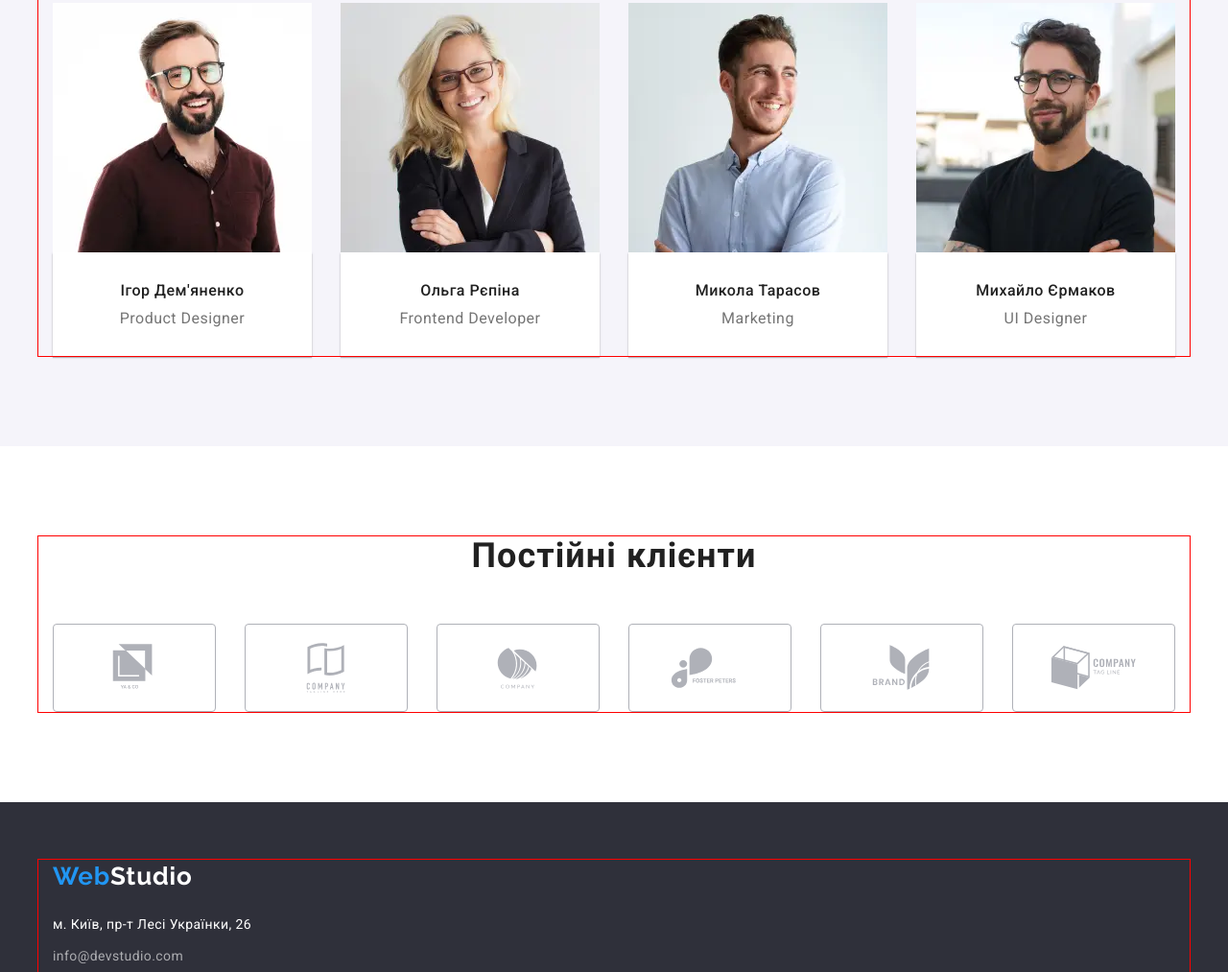
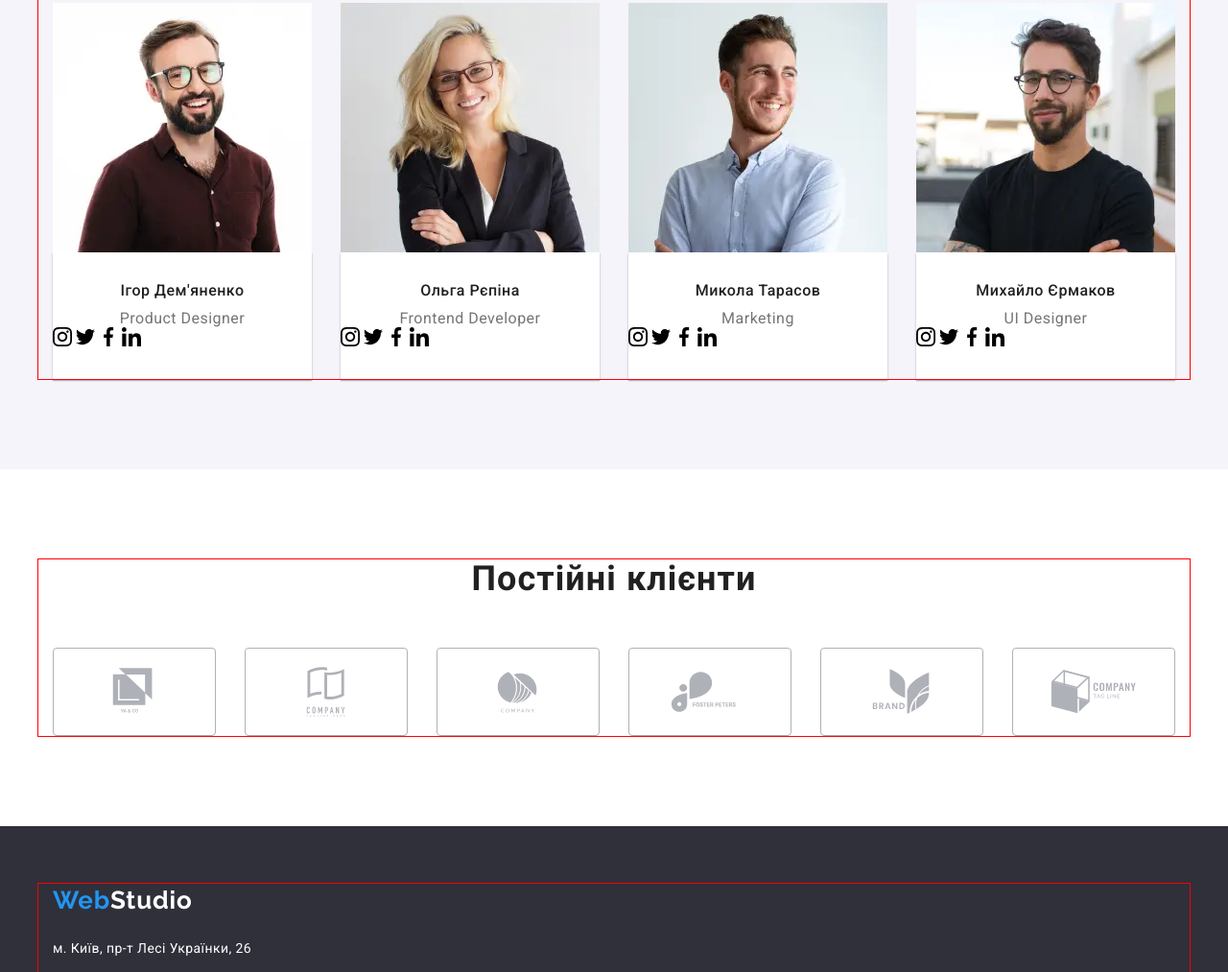
Before and after one commit to ostap-sushko/webstudio123, a plain HTML site: page index.html in a window 1280 px wide. Shown: the part 1787-2800 px from the top of the page at 96% size. Drawn offline with nearby package versions, Linux system fonts and the light colour scheme.

Commit message:
уцвв

```diff
--- a/css/style.css
+++ b/css/style.css
@@ -53,7 +53,7 @@ body {
 .nav-list{
 display: flex;
 gap: 50px;
-margin-right: 315px;
+
 }
 .nav-link:hover {
   color: var(--accent-color);
@@ -71,7 +71,8 @@ margin-right: 315px;
 }
 .header-list{
 display: flex;
-gap: 50px;
+gap: 30px;
+margin-left: auto;
 }
 .header-link:hover {
   color: var(--accent-color);
@@ -79,6 +80,9 @@ gap: 50px;
   font-weight: 500;
   line-height: 1.14;
   letter-spacing: 0.28px;
+  .header-icon{
+    fill: var(--accent-color);
+  }
 }
 .header-link {
   color: var(--additional-text);
@@ -86,7 +90,9 @@ gap: 50px;
   font-weight: 500;
   line-height: 1.14;
   letter-spacing: 0.28px;
-
+  display: flex;
+  align-items: center;
+  gap: 10px;
 }
 .header-icon{
 width: 16px;
@@ -94,9 +100,12 @@ height: 12px;
 fill: var(--additional-text);
 }
 .header-item:last-child{
-width: 10px;
-height: 16px;
-fill: var(--additional-text);
+  .header-icon{
+    width: 10px;
+    height: 16px;
+    fill: var(--additional-text);
+  }
+
 }
 
 
@@ -326,13 +335,19 @@ box-shadow: 0px 1px 3px 0px rgba(0, 0, 0, 0.12), 0px 1px 1px 0px rgba(0, 0, 0, 0
   line-height: 1.187;
   letter-spacing: 0.48px;
 }
+.team-link{
 
+}
+.team-icon{
+  width: 20px;
+height: 20px;
+}
 
 .client{
   padding-top: 94px;
   padding-bottom: 94px;
 }
-.client-text{
+.client-title{
 color: var(--text-color);
 text-align: center;
 font-size: 36px;
--- a/index.html
+++ b/index.html
@@ -113,22 +113,76 @@
     <li class="team-item">
         <img src="./img/ihordemyanenko.webp" alt="Ігор дем'янко" class="team-img">
         <div class="div-item"><h3 class="team-title">Ігор Дем'яненко</h3>
-        <p class="team-text">Product Designer</p></div>
+        <p class="team-text">Product Designer</p>
+        <a href="" class="team-link"><svg class="team-icon">
+            <use href="./img/symbol-defs.svg#icon-instagram"></use>
+        </svg></a>
+        <a href="" class="team-link"><svg class="team-icon">
+            <use href="./img/symbol-defs.svg#icon-twitter"></use>
+        </svg></a>
+        <a href="" class="team-link"><svg class="team-icon">
+            <use href="./img/symbol-defs.svg#icon-facebook"></use>
+        </svg></a>
+        <a href="" class="team-link"><svg class="team-icon">
+            <use href="./img/symbol-defs.svg#icon-linkedin"></use>
+        </svg></a>
+    </div>
+
     </li>
     <li class="team-item">
         <img src="./img/olgarepina.webp" alt="Ольга Рєпіна" class="team-img">
     <div class="div-item"><h3 class="team-title">Ольга Рєпіна</h3>
-        <p class="team-text">Frontend Developer</p></div>
+        <p class="team-text">Frontend Developer</p>
+        <a href="" class="team-link"><svg class="team-icon">
+            <use href="./img/symbol-defs.svg#icon-instagram"></use>
+        </svg></a>
+        <a href="" class="team-link"><svg class="team-icon">
+            <use href="./img/symbol-defs.svg#icon-twitter"></use>
+        </svg></a>
+        <a href="" class="team-link"><svg class="team-icon">
+            <use href="./img/symbol-defs.svg#icon-facebook"></use>
+        </svg></a>
+        <a href="" class="team-link"><svg class="team-icon">
+            <use href="./img/symbol-defs.svg#icon-linkedin"></use>
+        </svg></a>
+    </div>
+
     </li>
     <li class="team-item">
         <img src="./img/mykolatarasov.webp" alt="Микола Тарасов" class="team-img">
     <div class="div-item"><h3 class="team-title">Микола Тарасов</h3>
-        <p class="team-text">Marketing</p></div>
+        <p class="team-text">Marketing</p>
+        <a href="" class="team-link"><svg class="team-icon">
+            <use href="./img/symbol-defs.svg#icon-instagram"></use>
+        </svg></a>
+        <a href="" class="team-link"><svg class="team-icon">
+            <use href="./img/symbol-defs.svg#icon-twitter"></use>
+        </svg></a>
+        <a href="" class="team-link"><svg class="team-icon">
+            <use href="./img/symbol-defs.svg#icon-facebook"></use>
+        </svg></a>
+        <a href="" class="team-link"><svg class="team-icon">
+            <use href="./img/symbol-defs.svg#icon-linkedin"></use>
+        </svg></a>
+    </div>
     </li>
     <li class="team-item">
         <img src="./img/mykhailoyermakov.webp" alt="Михайло Єрмаков" class="team-img">
     <div class="div-item"><h3 class="team-title">Михайло Єрмаков</h3>
-        <p class="team-text">UI Designer</p></div>
+        <p class="team-text">UI Designer</p>
+        <a href="" class="team-link"><svg class="team-icon">
+            <use href="./img/symbol-defs.svg#icon-instagram"></use>
+        </svg></a>
+        <a href="" class="team-link"><svg class="team-icon">
+            <use  href="./img/symbol-defs.svg#icon-twitter"></use>
+        </svg></a>
+        <a href="" class="team-link"><svg class="team-icon">
+            <use href="./img/symbol-defs.svg#icon-facebook"></use>
+        </svg></a>
+        <a href="" class="team-link"><svg class="team-icon">
+            <use href="./img/symbol-defs.svg#icon-linkedin"></use>
+        </svg></a>
+    </div>
     </li>
  </ul>
 </div>
@@ -138,7 +192,7 @@
 
     <section class="client">
         <div class="container">
-            <h1 class="client-text">Постійні клієнти</h1>
+            <h2 class="client-title">Постійні клієнти</h1>
         <ul class="client-list">
             <li class="client-item">
                 <svg class="client-icon">
```
